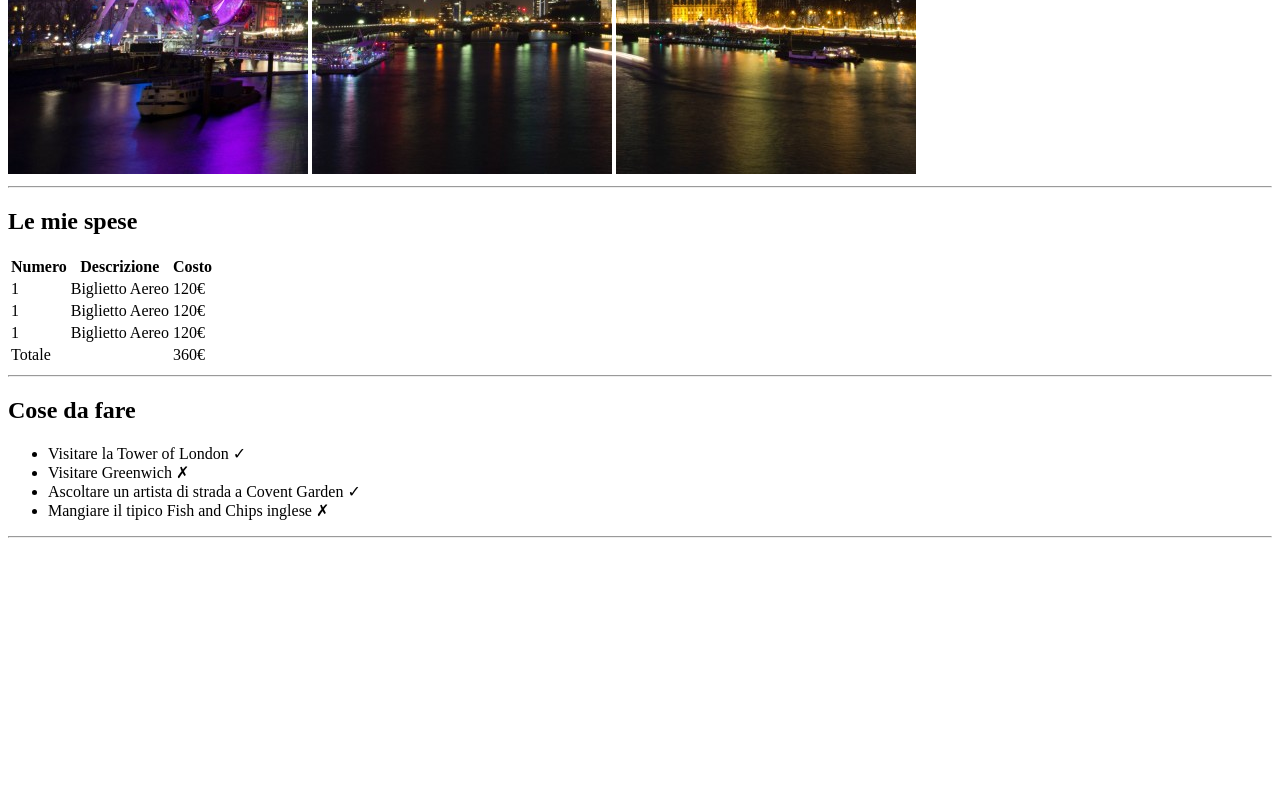
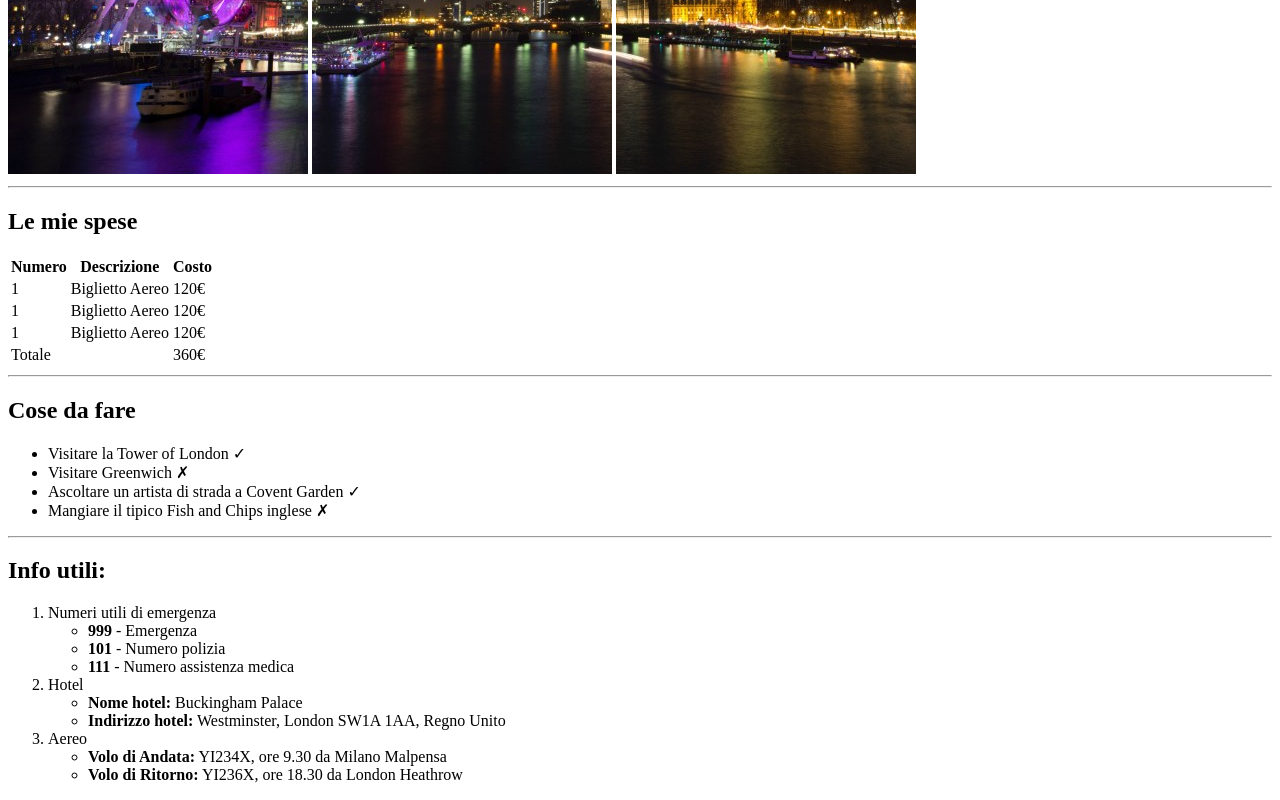
Before and after one commit to Shady0730/html-london-trip, a plain HTML site: page index.htm in a window 1280 px wide. Shown: the part 506-1306 px from the top of the page. Before the commit the page ends 1052 px from the top, so only its background shows below. Drawn offline with Linux system fonts and the light colour scheme.

Commit message:
feat: lista ordinata con info utili

```diff
--- a/index.htm
+++ b/index.htm
@@ -62,6 +62,27 @@
             </ul>
         </section>
         <hr>
+        <section>
+            <h2>Info utili:</h2>
+            <ol>
+                <li>Numeri utili di emergenza</li>
+                <ul>
+                    <li><strong>999</strong> - Emergenza</li>
+                    <li><strong>101</strong> - Numero polizia</li>
+                    <li><strong>111</strong> - Numero assistenza medica</li>
+                </ul>
+                <li>Hotel</li>
+                <ul>
+                    <li><strong>Nome hotel:</strong> Buckingham Palace</li>
+                    <li><strong>Indirizzo hotel:</strong> Westminster, London SW1A 1AA, Regno Unito</li>
+                </ul>
+                <li>Aereo</li>
+                <ul>
+                    <li><strong>Volo di Andata:</strong> YI234X, ore 9.30 da Milano Malpensa</li>
+                    <li><strong>Volo di Ritorno:</strong> YI236X, ore 18.30 da London Heathrow</li>
+                </ul>
+            </ol>
+        </section>
     </main>
 </body>
 </html>
```
